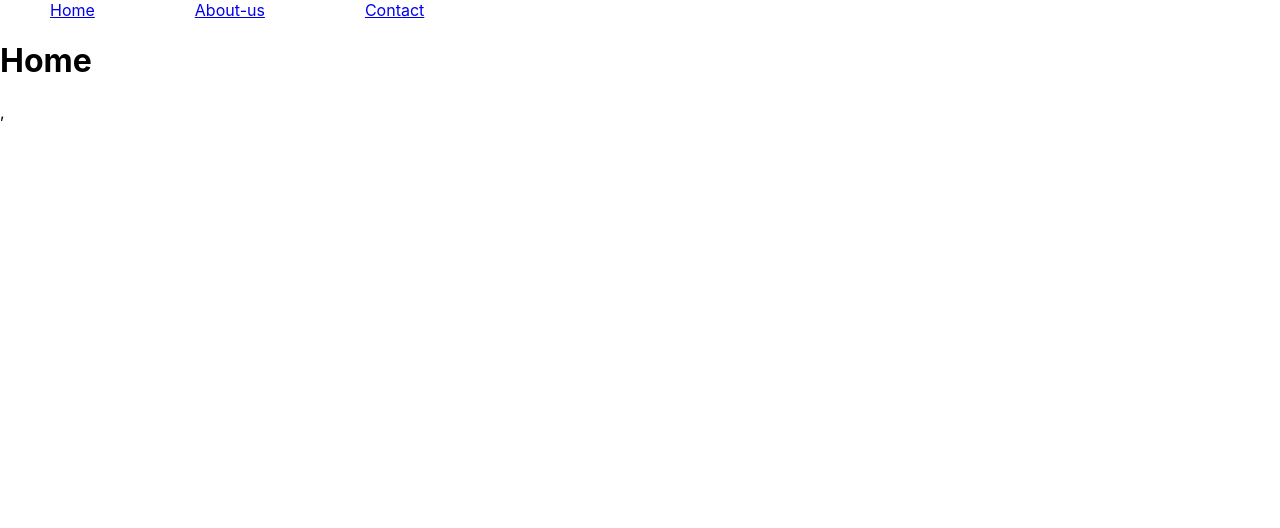
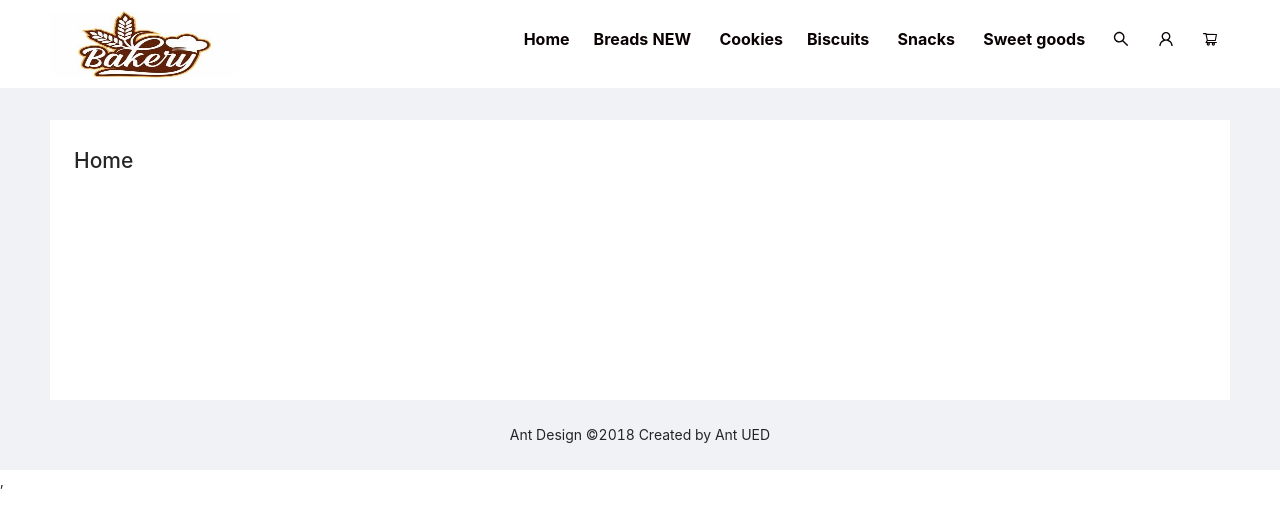
Before and after one commit to Shrustim/online_bakery_shop_react_app, a React (Create React App) app: page / in a window 1280 px wide. Shown: the top 528 px of the page. Built offline with nearby package versions, Linux system fonts and the light colour scheme.

Commit message:
design header half done

```diff
--- a/src/Routes.js
+++ b/src/Routes.js
@@ -3,7 +3,10 @@ import { BrowserRouter as Router, Route, Routes ,Link } from 'react-router-dom';
 import { HOME, ABOUTUS, CONTACT } from "./constants/routes";
 import { useSelector, useDispatch } from 'react-redux'
 import { checkLogin } from './redux_store/features/checkIsLoginSlice';
-
+import { Layout, Menu, Breadcrumb } from 'antd';
+import {SearchOutlined, UserOutlined,ShoppingCartOutlined} from '@ant-design/icons';
+import logo from "./assets/images/logoo.jpg";
+const { Header, Content, Footer } = Layout;
 const Home = lazy(() => import('./pages/Home'));
 const AboutUs = lazy(() => import('./pages/AboutUs'));
 const Contact = lazy(() => import('./pages/Contact'));
@@ -14,12 +17,31 @@ const isLogin = useSelector((state) => state.isLogin)
  console.log("isLogin",isLogin);
   return (
     <Router>
-             <Link to={HOME} style={{padding: '50px'}}>Home</Link>
-             <Link to={ABOUTUS} style={{padding: '50px'}}>About-us</Link>
-             <Link to={CONTACT} style={{padding: '50px'}}>Contact</Link>
+     <Layout className="layout">
+    <Header>
+      <div >
+      <img src={logo} className="logo" />
+      </div>
+      <div style={{float:"right"}}>
+      <Link to={HOME} className="header-titles">Home</Link>
+             <Link to={ABOUTUS} className="header-titles" >Breads <span class="new"> NEW</span> </Link>
+             <Link to={CONTACT} className="header-titles" >Cookies</Link>
+             <Link to={CONTACT} className="header-titles" >Biscuits </Link>
+             <Link to={CONTACT} className="header-titles" >Snacks  </Link>
+             <Link to={CONTACT} className="header-titles" >Sweet goods   </Link>
+             <Link to={CONTACT} className="header-titles" ><SearchOutlined className="header-icon" /> </Link>
+              <Link to={CONTACT} className="header-titles" ><UserOutlined className="header-icon" /> </Link>
+               <Link to={CONTACT} className="header-titles" ><ShoppingCartOutlined className="header-icon "   /> </Link>
 
 
-        <Suspense fallback={<div>Loading...</div>}>
+      </div>
+
+    </Header>
+    <Content style={{ padding: '0 50px' }}>
+      <Breadcrumb style={{ margin: '16px 0' }}>
+       </Breadcrumb>
+      <div className="site-layout-content">
+       <Suspense fallback={<div>Loading...</div>}>
                   <Routes>
                         <Route exact path={HOME} element={<Home/>}/>
                        <Route  path={ABOUTUS} element={<AboutUs/>}/>
@@ -27,10 +49,15 @@ const isLogin = useSelector((state) => state.isLogin)
 
                   </Routes>
             </Suspense>
+            </div>
+    </Content>
+    <Footer style={{ textAlign: 'center' }}>Ant Design ©2018 Created by Ant UED</Footer>
+  </Layout>
 
 
 
-       </Router>
+
+     </Router>
   );
 
 }
--- a/src/index.js
+++ b/src/index.js
@@ -5,7 +5,7 @@ import App from './App';
 import reportWebVitals from './reportWebVitals';
 import { store } from './redux_store/store'
 import { Provider } from 'react-redux'
-
+import 'antd/dist/antd.css';
 
 ReactDOM.render(
   <React.StrictMode>
--- a/src/styles.css
+++ b/src/styles.css
@@ -1,38 +1,44 @@
-.App {
-  text-align: center;
+.site-layout-content {
+  min-height: 280px;
+  padding: 24px;
+  background: #fff;
+}
+#components-layout-demo-top .logo {
+  float: left;
+  width: 120px;
+  height: 31px;
+  margin: 16px 24px 16px 0;
+  background: rgba(255, 255, 255, 0.3);
+}
+.ant-row-rtl #components-layout-demo-top .logo {
+  float: right;
+  margin: 16px 0 16px 24px;
+}
+.logo {
+    float: left;
+    width: 189px;
+    height: 67px;
+    margin: 11px 24px 16px 0;
+    background: rgba(255, 255, 255, 0.3);
 }
 
-.App-logo {
-  height: 40vmin;
-  pointer-events: none;
+.header-titles{
+  padding: 15px 12px;
+      color: #0a0202;
+    /* display: inline-block; */
+    vertical-align: middle;
+    text-transform: unset;
+    font-weight: 700;
+    font-size: 16px;
 }
 
-@media (prefers-reduced-motion: no-preference) {
-  .App-logo {
-    animation: App-logo-spin infinite 20s linear;
-  }
+.ant-layout-header{
+     height: 88px !important;
+    line-height: 75px !important;
+    background-image: linear-gradient(180deg, #ffffff, #ffffff) !important;
 }
 
-.App-header {
-  background-color: #282c34;
-  min-height: 100vh;
-  display: flex;
-  flex-direction: column;
-  align-items: center;
-  justify-content: center;
-  font-size: calc(10px + 2vmin);
-  color: white;
+.header-icon{
+  font-weight: 700;
+    font-size: 16px;
 }
-
-.App-link {
-  color: #61dafb;
-}
-
-@keyframes App-logo-spin {
-  from {
-    transform: rotate(0deg);
-  }
-  to {
-    transform: rotate(360deg);
-  }
-}
```
Also changed, not shown: designlinks.txt (added), src/assets/images/logoo.jpg (added).
